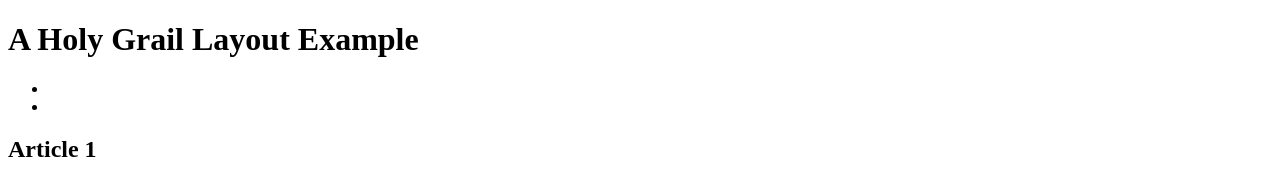
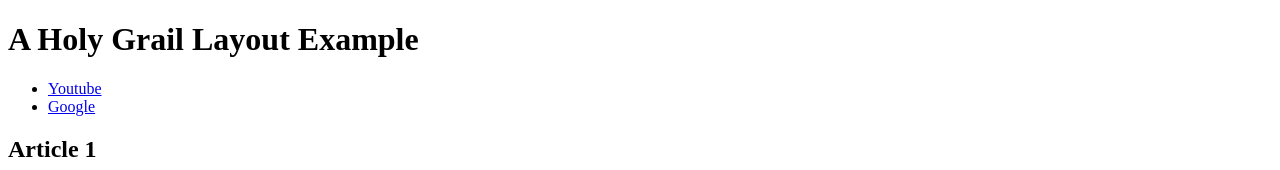
Before and after one commit to Lodakins/wdd130, a plain HTML site: page week02/holygrail.html in a window 1280 px wide. Shown: the top 170 px of the page. Drawn offline with Linux system fonts and the light colour scheme.

Commit message:
extra feature

```diff
--- a/week02/holygrail.html
+++ b/week02/holygrail.html
@@ -13,8 +13,8 @@
     </header>
     <nav>
         <ul>
-            <li></li>
-            <li></li>
+            <li><a href="youtube.com">Youtube</a></li>
+            <li><a href="google.com">Google</a></li>
         </ul>
     </nav>
     <main>
```
